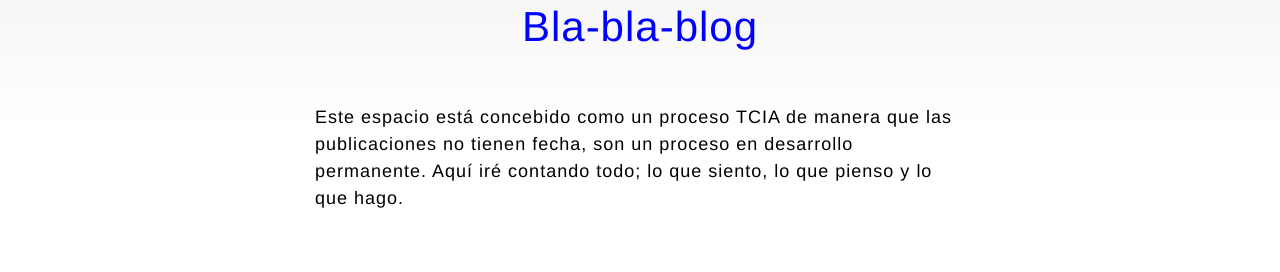
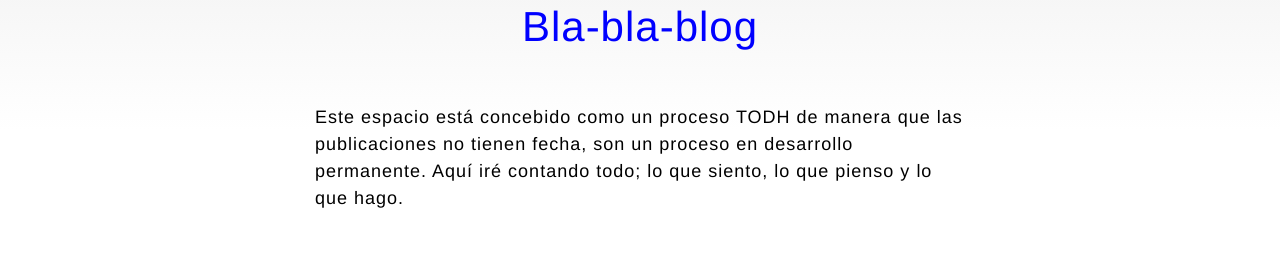
Before and after one commit to t0t/deprecated-personal-portfolio, a Jekyll site: the page built from blog.html, in a window 1280 px wide and 900 px high. Shown: the part 124-396 px from the top of the window. Built offline with Jekyll 4.4.1, drawn with Linux system fonts in a browser that asks for light colours.

Commit message:
CSS :cyclone:

```diff
--- a/_posts/2016-08-09-tcia.markdown
+++ b/_posts/2016-08-09-tcia.markdown
@@ -2,7 +2,7 @@
 layout: post
 title:  "TODH (Transmitir, observar, definir, hacer)"
 date:   2016-07-21 16:01:18 +0200
-categories: tcia
+categories: todh
 description: TODH (Transmitir, observar, definir, hacer.)
 ---
 
--- a/blog.html
+++ b/blog.html
@@ -7,7 +7,7 @@ permalink: /blog/
 <h3 class="site-title">
   Bla-bla-blog
 </h3>
-<p>Este espacio está concebido como un proceso TCIA de manera que las publicaciones no tienen fecha, son un proceso en desarrollo permanente. Aquí iré contando todo; lo que siento, lo que pienso y lo que hago.</p>
+<p>Este espacio está concebido como un proceso TODH de manera que las publicaciones no tienen fecha, son un proceso en desarrollo permanente. Aquí iré contando todo; lo que siento, lo que pienso y lo que hago.</p>
 
 <ul class="post-list">
 
--- a/index.html
+++ b/index.html
@@ -17,7 +17,7 @@ lang: es
 
 <p>Te acompaño en el proceso de dar a luz tu proyecto web con sentido, coherencia y efectividad. Mi pasión es la innovación disruptiva digital. De lo intangible a lo tangible.</p>
 
-<p>No puedo definirme ni como generalista ni como especialista, soy lo que se viene llamando una persona "tipo T"; poseo un gran nivel de profundidad conceptual y práctica sobre un tema, en mi caso el proceso de creación artística, pero a la vez, alimento dichos conocimientos a través de múltiples y diferentes áreas de interés fruto de la experiencia adquirida en mi trabajo a lo largo de los años:
+<p>No puedo definirme ni como generalista ni como especialista, soy polivalente, lo que se viene llamando una persona "T"(t-shaped); poseo un gran nivel de profundidad conceptual y práctica sobre un tema, en mi caso el proceso de creación artística, pero a la vez, alimento dichos conocimientos a través de múltiples y diferentes áreas de interés fruto de la experiencia adquirida en mi trabajo a lo largo de los años:
 </p>
 
   <ul class="list">
@@ -80,6 +80,8 @@ lang: es
 
     <li>Siempre conectado. Mi mundo está formado por muchos mundos sin importar su contexto.</li>
 
+    <li> Poseo una motivación intrínseca; estoy motivado a actuar desde mis más internos deseos, en lugar de buscar el reconocimiento o las recompensas externas.</li>
+
   </ul>
 
 </article>
```
